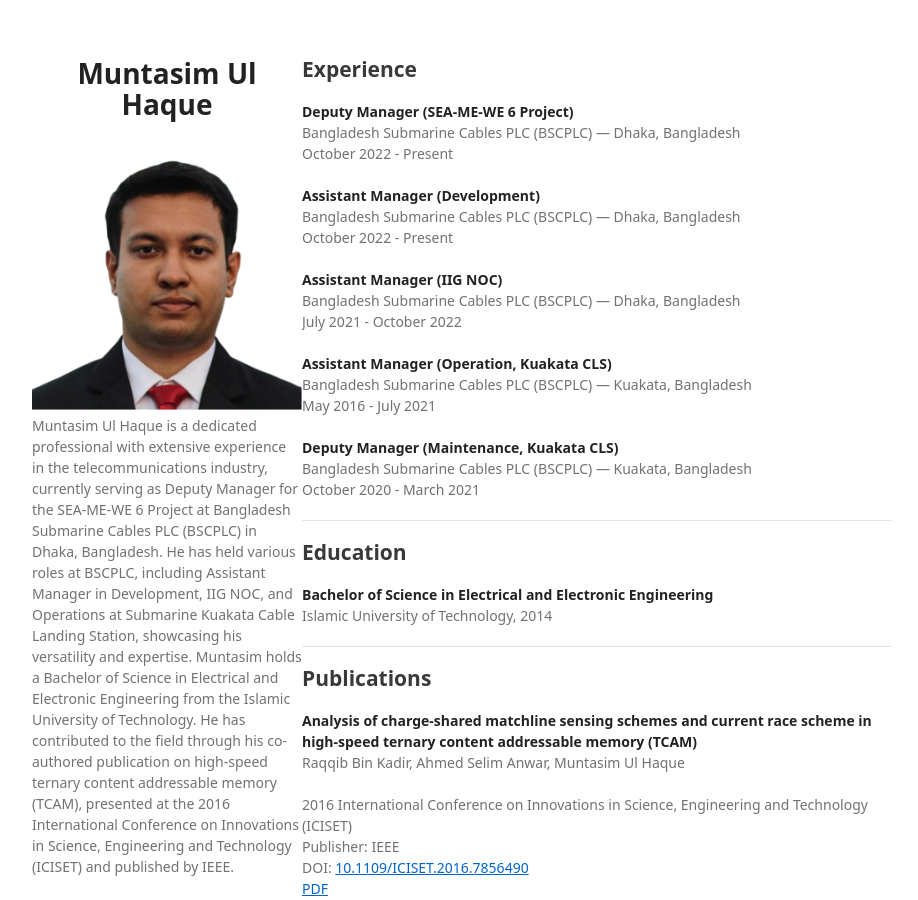
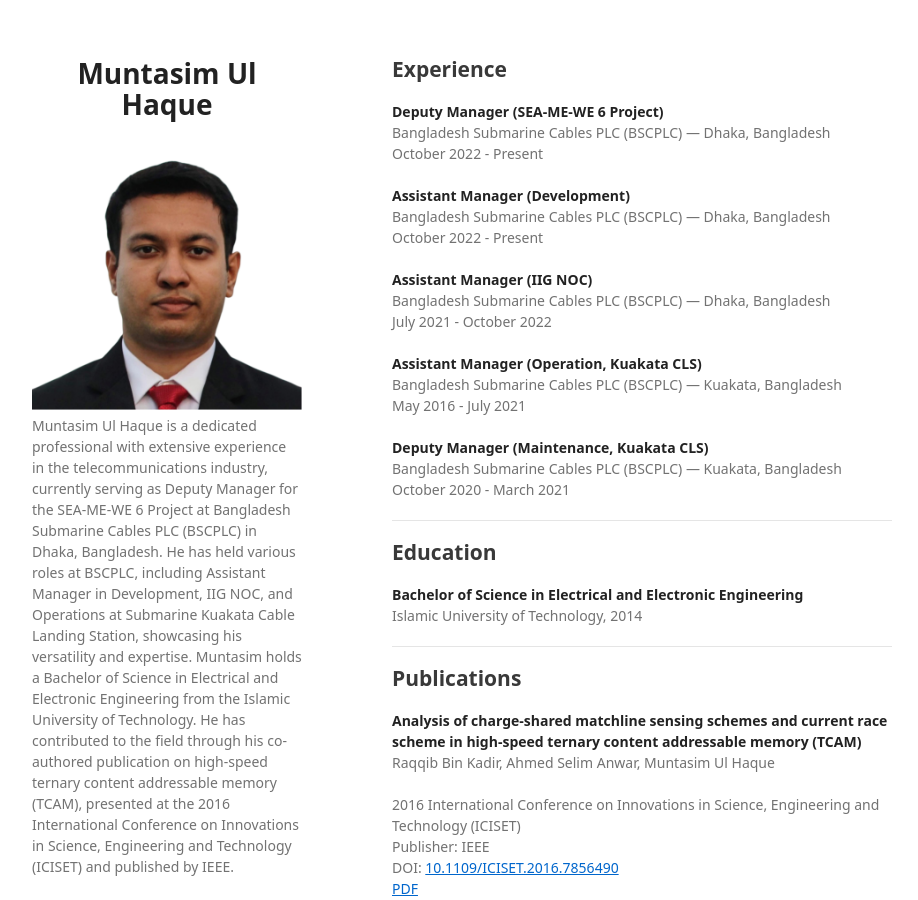
Before and after one commit to muntasimulhaque/muntasimulhaque.github.io, a Jekyll site: the page built from index.md, in a window 1280 px wide and 900 px high. Shown: the whole window, without its empty margins (178-1096 px from the left). Built offline with Jekyll 4.4.1, drawn with Linux system fonts in a browser that asks for light colours; our own code applies the rules of GitHub Pages for plain Markdown files; a script that is not in the unit is left out.

Commit message:
Update style.css

```diff
--- a/assets/css/style.css
+++ b/assets/css/style.css
@@ -46,10 +46,8 @@
 }
 
 .wrapper {
-  width: 100%; /* Adjusted width to be responsive */
-  max-width: 860px; /* Keeps the max width */
+  width: 860px;
   margin: 0 auto;
-  overflow: auto; /* Allows scrolling */
 }
 
 blockquote {
@@ -100,12 +98,8 @@
 header {
   width: 270px;
   float: left;
-  position: sticky; /* Changed from fixed to sticky */
-  top: 0; /* Sticks to the top of the viewport */
+  position: fixed;
   -webkit-font-smoothing: subpixel-antialiased;
-  background: #fff; /* Ensure background is solid to avoid transparency issues */
-  height: 100vh; /* Ensure it covers full height */
-  overflow-y: auto; /* Allows scrolling if content overflows */
 }
 
 header h1 a {
@@ -120,7 +114,7 @@
 
 header ul {
   list-style: none;
-  height: auto; /* Adjusted height */
+  height: 40px;
   padding: 0;
   background: #f4f4f4;
   border-radius: 5px;
@@ -180,7 +174,7 @@
 }
 
 section {
-  width: calc(100% - 270px); /* Adjusted width to fill the remaining space */
+  width: 500px;
   float: right;
   padding-bottom: 50px;
 }
@@ -199,28 +193,25 @@
 footer {
   width: 270px;
   float: left;
-  position: sticky; /* Changed from fixed to sticky */
-  bottom: 0; /* Sticks to the bottom of the viewport */
+  position: fixed;
+  bottom: 50px;
   -webkit-font-smoothing: subpixel-antialiased;
-  background: #fff; /* Ensure background is solid to avoid transparency issues */
-  height: 50px; /* Adjust as necessary */
-  overflow-y: auto; /* Allows scrolling if content overflows */
 }
 
 @media print, screen and (max-width: 960px) {
-  .wrapper {
-    width: 100%; /* Adjusted width to be responsive */
+  div.wrapper {
+    width: auto;
     margin: 0;
   }
 
   header, section, footer {
     float: none;
     position: static;
-    width: 100%; /* Adjusted width */
+    width: auto;
   }
 
   header {
-    padding-right: 0; /* Adjusted padding */
+    padding-right: 320px;
   }
 
   section {
@@ -235,9 +226,9 @@
   }
 
   header ul {
-    position: static; /* Adjusted positioning */
-    right: auto; /* Reset right positioning */
-    top: auto; /* Reset top positioning */
+    position: absolute;
+    right: 50px;
+    top: 52px;
   }
 }
 
```
